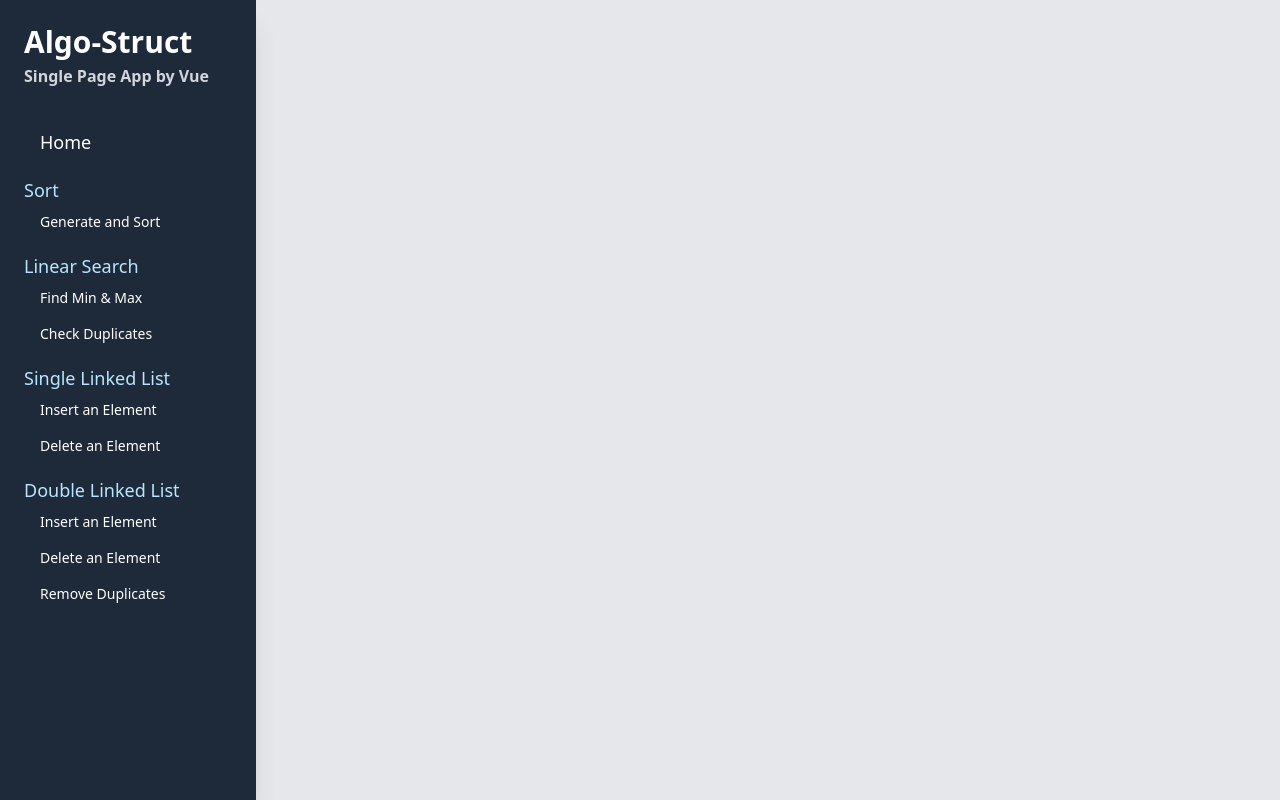
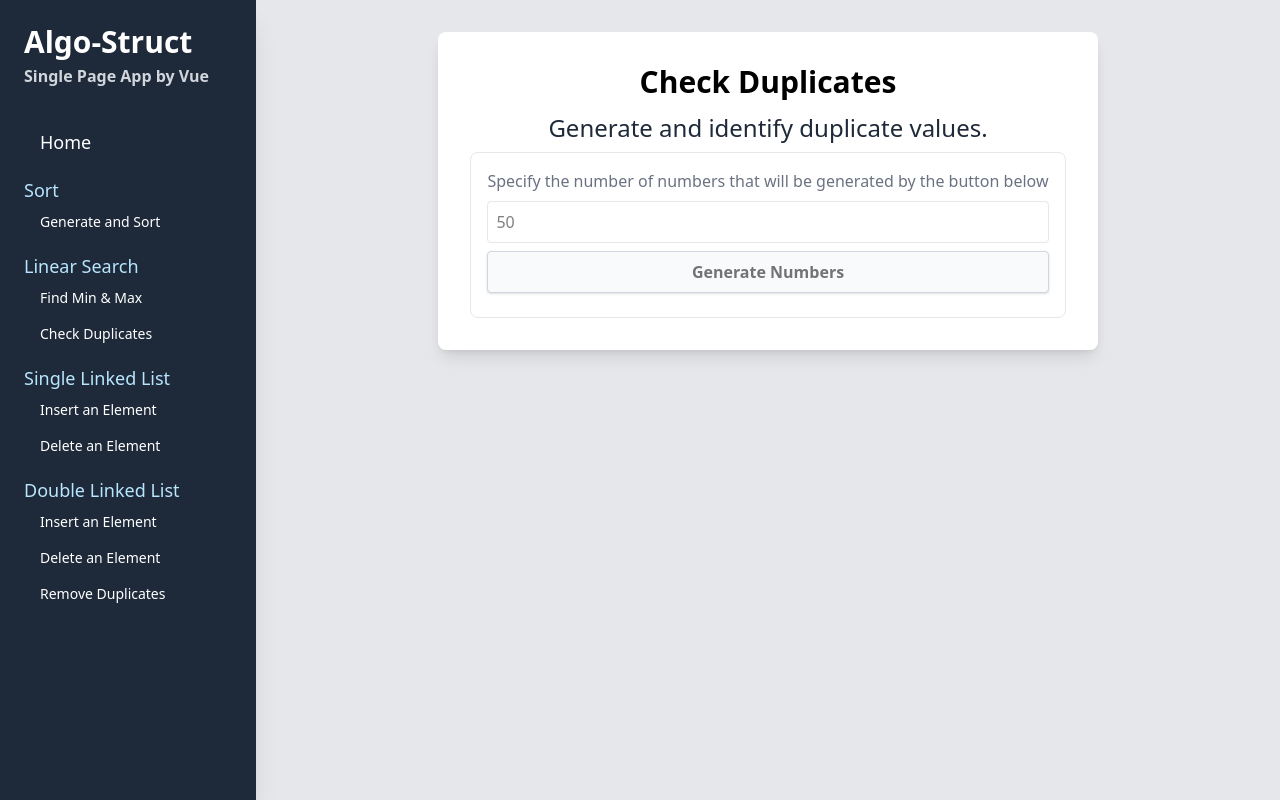
Before and after one commit to sergio-oliveira-br/algorithms-frontend-vue, a Vue app: page /check-duplicates in a window 1280 px wide. Built offline with nearby package versions, Linux system fonts and the light colour scheme.

Commit message:
Update CheckDuplicates.vue
act:
-> button to generate number implemented

```diff
--- a/src/views/CheckDuplicates.vue
+++ b/src/views/CheckDuplicates.vue
@@ -1,9 +1,68 @@
 <script setup lang="ts">
+  import { ref } from 'vue';
+  import { useApiFetch } from "@/composables/useApiFetch";
+  import { useRandomNumberGenerator } from "@/composables/useRandomNumberGenerator";
 
+  // Refs related directly to the main ordering component
+  const pageErrorMessage = ref<string | null>(null);
+
+  // -- Number Generator Composable Instantiation --
+  const {
+    numberOfNumbersToGenerate,
+    generatedNumbersArray,
+    generationErrorMessage,
+    isGeneratedApiLoading,
+    generateNumbers,
+  } = useRandomNumberGenerator();
+
+  const handleGenerateNumbers = async () => {
+
+    pageErrorMessage.value = null;
+
+    await generateNumbers();
+
+    if (generationErrorMessage.value) {
+      pageErrorMessage.value = generationErrorMessage.value;
+    }
+  };
 </script>
 
 <template>
+  <div class="flex flex-col items-center justify-center p-8 bg-white rounded-lg shadow-lg">
+    <h1 class="font-bold text-3xl mb-3">Check Duplicates</h1>
+    <h3 class="text-2xl text-gray-800 mb-2">Generate and identify duplicate values.</h3>
 
+    <div class="p-4 border border-gray-200 rounded-lg">
+      <label class="block text-gray-500">Specify the number of numbers that will be generated by the button below</label>
+      <input class="w-full mt-2 p-2 border border-gray-200 rounded-sm
+        focus:outline-none focus:ring-2 focus:ring-stone-200"
+             type="number" min="2" max="50" placeholder="50"
+             v-model.number="numberOfNumbersToGenerate">
+
+      <button
+          @click="handleGenerateNumbers"
+          class="w-full p-2 my-2
+            bg-slate-50
+              border border-gray-300 rounded-sm
+                text-neutral-500 font-bold
+                  shadow-sm hover:shadow-lg
+                    ease-in-out">{{isGeneratedApiLoading ? 'Generating...' : 'Generate Numbers'}}
+      </button>
+
+
+      <!-- Output - Success -->
+      <div v-if="generatedNumbersArray.length > 0" class="mt-2 p-4 bg-sky-50 rounded-lg border border-indigo-200">
+        <p class="font-mono text-indigo-700 break-all text-sm">{{ generatedNumbersArray.join(', ') }}</p>
+      </div>
+
+      <!-- Output - Error -->
+      <div v-if="pageErrorMessage" class="mt-2 p-3 bg-red-100 border border-red-400 text-red-700 rounded-lg" role="alert">
+        <p class="font-bold">Error:</p>
+        <p>{{ generationErrorMessage }}</p>
+      </div>
+
+    </div>
+  </div>
 </template>
 
 <style scoped>
```
